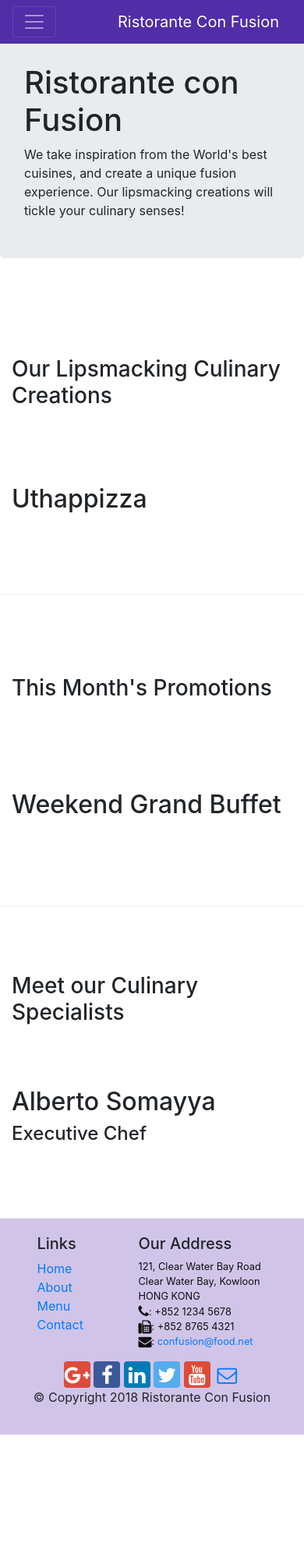
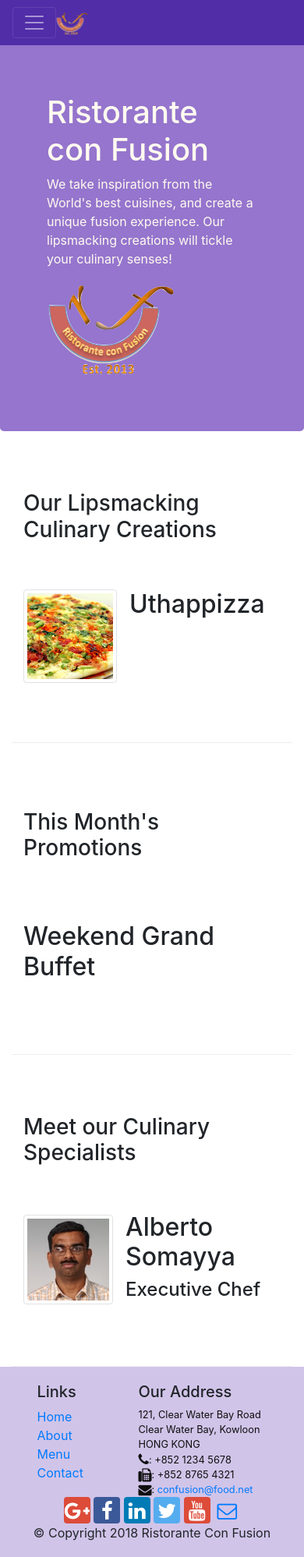
Before and after one commit to pragyajeet-c/RestaurantWebUI, a website: page index.html in a window 390 px wide. Shown: the top 1997 px of the page at 78% size. Before the commit the page ends 1840 px from the top, so only its background shows below. Drawn offline with nearby package versions, Linux system fonts and the light colour scheme.

Commit message:
Images and Media

```diff
--- a/css/styles.css
+++ b/css/styles.css
@@ -20,7 +20,7 @@
     padding:70px 30px 70px 30px;
     margin:0px auto;
     background-color: #9575CD ;
-    /*color:floralwhite;*/
+    color:floralwhite;
 }
 
 address{
--- a/index.html
+++ b/index.html
@@ -12,6 +12,7 @@
     <link rel="stylesheet" href="node_modules/font-awesome/css/font-awesome.min.css">
     <link rel="stylesheet" href="node_modules/bootstrap-social/bootstrap-social.css">
     <link rel="stylesheet" href="node_modules/bootstrap/dist/css/bootstrap.min.css">
+    <link href="css/styles.css" rel="stylesheet">
 
     <title>Ristorante Con Fusion</title>
 </head>
@@ -23,7 +24,7 @@
             <button class="navbar-toggler" type="button" data-toggle="collapse" data-target="#Navbar">
                 <span class="navbar-toggler-icon"></span>
             </button>
-           <a class="navbar-brand" href="#">Ristorante Con Fusion</a>
+            <a class="navbar-brand mr-auto" href="#"><img src="img/logo.png" height="30" width="41"></a>
                 <div class="collapse navbar-collapse" id="Navbar">
                     <ul class="navbar-nav mr-auto">
                         <li class="nav-item active"><a class="nav-link" href="#"><span class="fa fa-home fa-lg"></span> Home</a></li>
@@ -42,7 +43,8 @@
                     <h1>Ristorante con Fusion</h1>
                     <p>We take inspiration from the World's best cuisines, and create a unique fusion experience. Our lipsmacking creations will tickle your culinary senses!</p>
                 </div>
-                <div class="col-12 col-sm">
+                <div class="col-12 col-sm align-self-center">
+                    <img src="img/logo.png" class="img-fluid">
                 </div>
             </div>
         </div>
@@ -53,9 +55,18 @@
             <div class="col-12 col-sm-4 order-sm-last col-md-3">
                 <h3>Our Lipsmacking Culinary Creations</h3>
             </div>
-            <div class="col col-sm col-md">
-                <h2>Uthappizza</h2>
-                <p class="d-none d-sm-block">A unique combination of Indian Uthappam (pancake) and Italian pizza, topped with Cerignola olives, ripe vine cherry tomatoes, Vidalia onion, Guntur chillies and Buffalo Paneer.</p>
+            <div class="col order-sm-first col-sm col-md">
+                <div class="media">
+                    <img class="d-flex mr-3 img-thumbnail align-self-center"
+                            src="img/uthappizza.png" alt="Uthappizza">
+                    <div class="media-body">
+                        <h2 class="mt-0">Uthappizza</h2>
+                        <p class="d-none d-sm-block">A unique combination of Indian Uthappam (pancake) and
+                            Italian pizza, topped with Cerignola olives, ripe vine
+                            cherry tomatoes, Vidalia onion, Guntur chillies and
+                            Buffalo Paneer.</p>
+                    </div>
+                </div>
             </div>
         </div>
 
@@ -74,10 +85,20 @@
             <div class="col-12 col-sm-4 order-sm-last col-md-3">
                 <h3>Meet our Culinary Specialists</h3>
             </div>
-            <div class="col col-sm col-md">
-                <h2>Alberto Somayya</h2>
-                <h4>Executive Chef</h4>
-                <p class="d-none d-sm-block">Award winning three-star Michelin chef with wide International experience having worked closely with whos-who in the culinary world, he specializes in creating mouthwatering Indo-Italian fusion experiences. </p>
+            <div class="col order-sm-first col-sm col-md">
+                <div class="media">
+                    <img class="d-flex mr-3 img-thumbnail align-self-center"
+                            src="img/alberto.png" alt="Alberto Somayya">
+                    <div class="media-body">
+                        <h2 class="mt-0">Alberto Somayya</h2>
+                        <h4>Executive Chef</h4>
+                        <p class="d-none d-sm-block">Award winning three-star Michelin chef with wide
+                            International experience having worked closely with
+                            whos-who in the culinary world, he specializes in
+                            creating mouthwatering Indo-Italian fusion experiences.
+                            </p>
+                    </div>
+                </div>
             </div>
         </div>
     </div>
```
Also changed, not shown: aboutus.html (+10 -7 lines), contactus.html (+5 -2 lines), img/alberto.png (added), img/buffet.png (added), img/logo.png (added), img/uthappizza.png (added), 1 other file.
